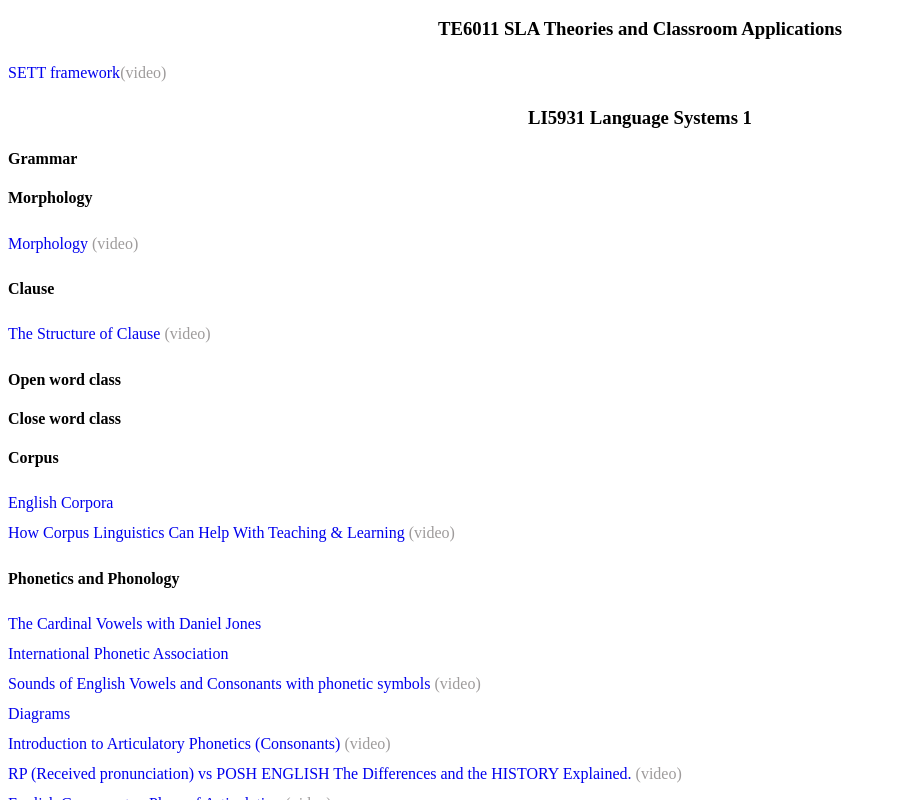
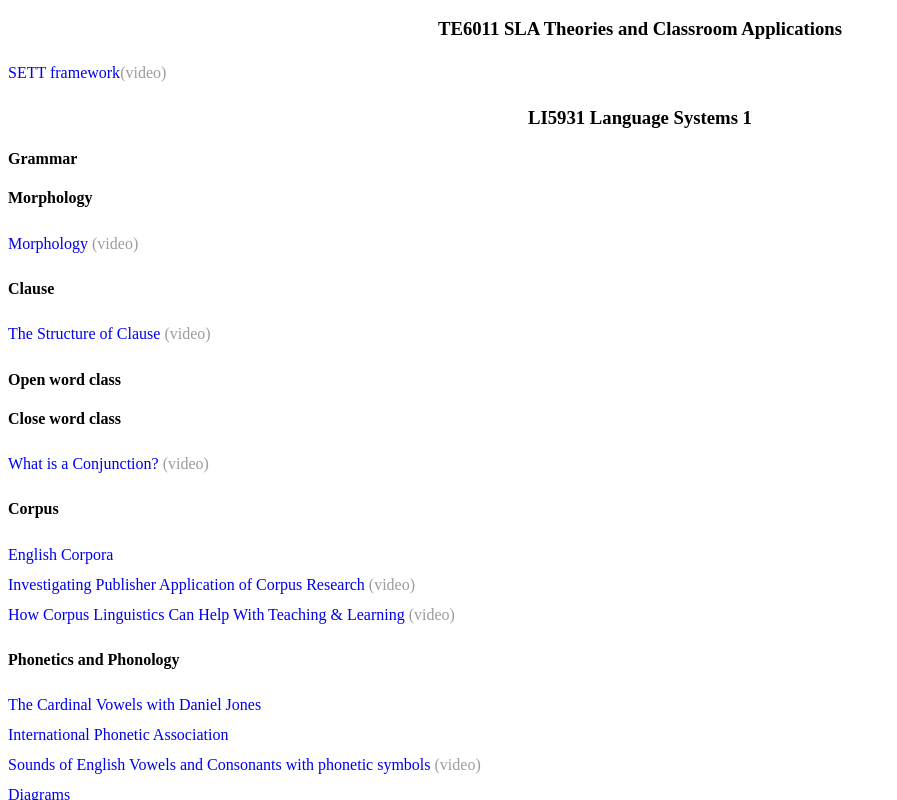
Before and after one commit to ZiqiLuo/matesol.portal, a plain HTML site: page index.html in a window 1280 px wide. Shown: the part 391-1191 px from the top of the page, without its empty margins (0-897 px from the left). Drawn offline with Linux system fonts and the light colour scheme.

Commit message:
Update index.html

```diff
--- a/index.html
+++ b/index.html
@@ -63,8 +63,14 @@
         </div>
     <h4>Open word class</h4>
     <h4>Close word class</h4>
+    <div>
+        <a href="https://www.youtube.com/watch?v=Lc_tEiy_B7U" target="_blank">What is a Conjunction?</a>   <span class="v">(video)</span>
+    </div>
     <h4>Corpus</h4>
-        <a href="https://www.english-corpora.org/" target="_blank">English Corpora</a> <!--hyperlink-->
+        <a href="https://www.english-corpora.org/" target="_blank">English Corpora</a>
+        <div>
+        <a href="https://www.youtube.com/watch?v=-__7lx9tgws" target="_blank">Investigating Publisher Application of Corpus Research</a>   <span class="v">(video)</span>
+        </div>
         <div>
             <a href="https://www.youtube.com/watch?v=zeEKc50sk-4" target="_blank">How Corpus Linguistics Can Help With Teaching & Learning</a>   <span class="v">(video)</span>
         </div>
```
